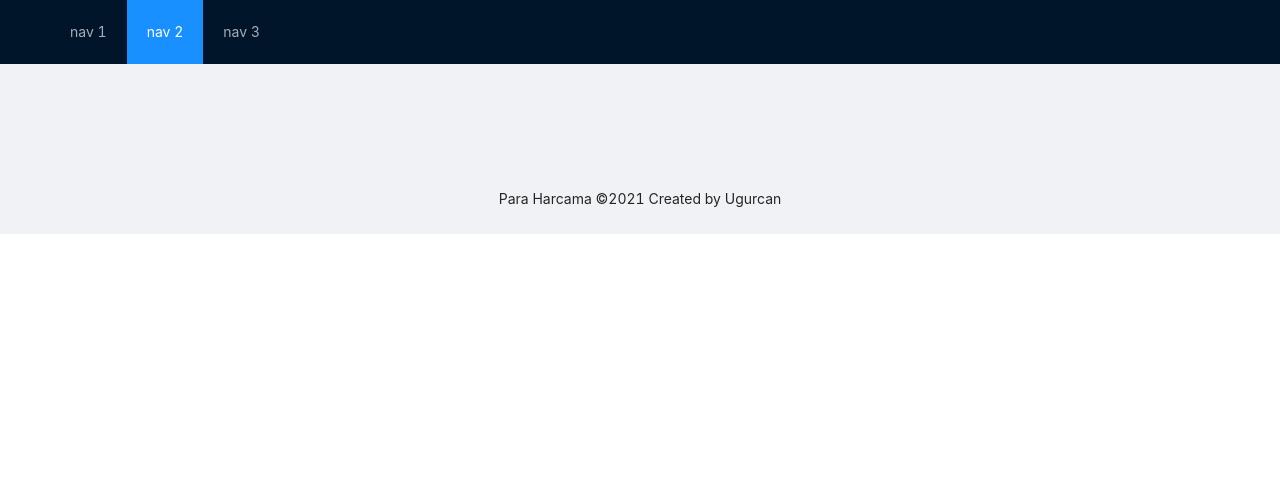
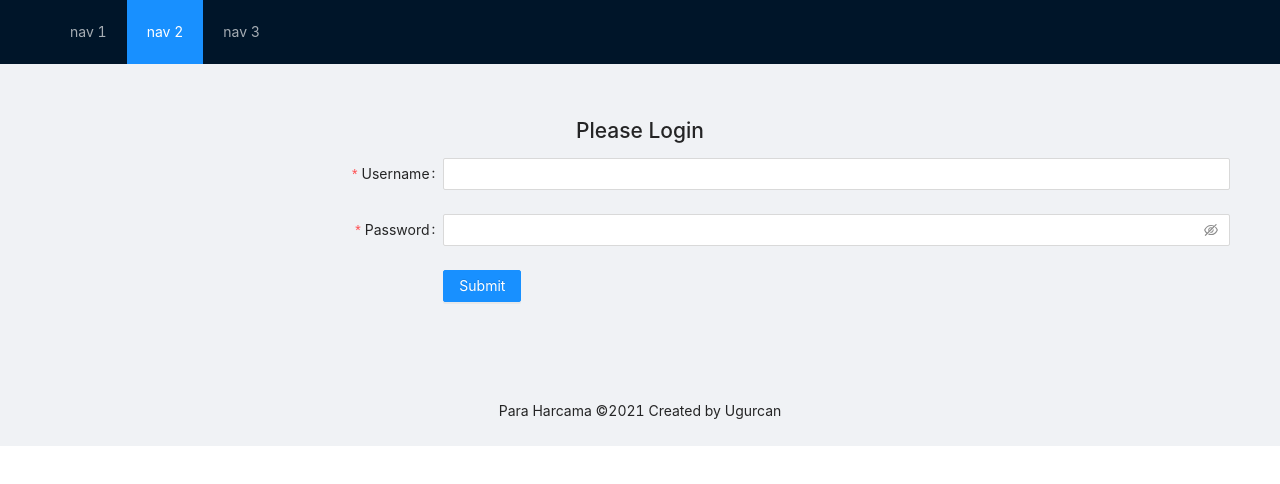
Before and after one commit to uct-trk/Para-Harcama-Redux, a React (Create React App) app: page /login in a window 1280 px wide. Shown: the top 484 px of the page. Built offline with nearby package versions, Linux system fonts and the light colour scheme.

Commit message:
login islemleri

```diff
--- a/package.json
+++ b/package.json
@@ -10,13 +10,13 @@
     "@types/node": "^12.20.37",
     "@types/react": "^17.0.34",
     "@types/react-dom": "^17.0.11",
-    "@types/react-router-dom": "^5.3.2",
+    "@types/react-router-dom": "^5.1.7",
     "antd": "^4.16.13",
     "axios": "^0.24.0",
     "react": "^17.0.2",
     "react-dom": "^17.0.2",
     "react-redux": "^7.2.6",
-    "react-router-dom": "^6.0.2",
+    "react-router-dom": "^5.2.0",
     "react-scripts": "4.0.3",
     "redux": "^4.1.2",
     "redux-thunk": "^2.4.0",
--- a/src/App.tsx
+++ b/src/App.tsx
@@ -1,7 +1,7 @@
-import React from 'react';
 import SignUp from './components/SignUp';
-import { Route, Routes } from "react-router-dom";
+import { Route } from "react-router-dom";
 import { Layout, Menu } from 'antd';
+import Login from './components/Login';
 
 function App() {
   const { Header, Content, Footer } = Layout;
@@ -18,9 +18,12 @@ function App() {
         </Header>
         <Content className="site-layout" style={{ padding: '50px', marginTop: 64 }}>
 
-          <Routes>
-            <Route element={<SignUp />} path="/register" />
-          </Routes>
+
+          <Route component={SignUp} path="/register" />
+
+
+          <Route component={Login} path="/login" />
+
         </Content>
         <Footer style={{ textAlign: 'center' }}>Para Harcama ©2021 Created by Ugurcan</Footer>
       </Layout>
--- /dev/null
+++ b/src/components/Login.tsx
@@ -0,0 +1,74 @@
+import { Form, Input, Button, Result } from 'antd';
+import { useLocation, useHistory } from 'react-router-dom';
+import api from '../utils/api';
+import showError from '../utils/showError';
+
+const Login = () => {
+  const history = useHistory();
+  const location = useLocation<{ newSignUp?: Boolean }>();
+
+  console.log({ location })
+
+  const onFinish = async (values: any) => {
+    console.log('Success:', values);
+    try {
+      await api.post("/users/login", values)
+      history.push("/")
+    }
+    catch (error) {
+      console.log({ error })
+    }
+  };
+
+  const onFinishFailed = (errorInfo: any) => {
+    console.log('Failed:', { errorInfo });
+    showError(errorInfo);
+  };
+
+  return (
+    <>
+      <Form
+        name="basic"
+        labelCol={{ span: 8 }}
+        wrapperCol={{ span: 16 }}
+        initialValues={{ remember: true }}
+        onFinish={onFinish}
+        onFinishFailed={onFinishFailed}
+        autoComplete="off"
+      >
+        <h2 style={{ textAlign: "center" }}>Please Login</h2>
+        {location.state?.newSignUp && (
+          <Result
+            status="success"
+            title="Successfully signed up"
+            subTitle="please login"
+
+          />
+        )}
+        <Form.Item
+          label="Username"
+          name="username"
+          rules={[{ required: true, message: 'Please input your username!' }]}
+        >
+          <Input />
+        </Form.Item>
+
+        <Form.Item
+          label="Password"
+          name="password"
+          rules={[{ required: true, message: 'Please input your password!' }]}
+        >
+          <Input.Password />
+        </Form.Item>
+
+        <Form.Item wrapperCol={{ offset: 8, span: 16 }}>
+          <Button type="primary" htmlType="submit">
+            Submit
+          </Button>
+        </Form.Item>
+      </Form>
+    </>
+  )
+}
+
+export default Login
--- a/src/components/SignUp.tsx
+++ b/src/components/SignUp.tsx
@@ -1,11 +1,12 @@
 /* eslint-disable no-template-curly-in-string */
-import { Form, Input, Button, message, Space } from 'antd';
-import { useNavigate } from 'react-router-dom';
+import { Form, Input, Button } from 'antd';
+import { useHistory } from 'react-router-dom';
 
 import api from '../utils/api';
+import showError from '../utils/showError';
 
 export const SignUp = () => {
-    const history = useNavigate();
+    const history = useHistory();
     const layout = {
         labelCol: { span: 8 },
         wrapperCol: { span: 16 },
@@ -22,14 +23,10 @@ export const SignUp = () => {
         },
     };
 
-    const showError = (errorMessage: string) => {
-        message.error(errorMessage);
-    };
-
     const onFinish = async (values: any) => {
         try {
             await api.post("/users/register", values);
-            history("/login");
+            history.push("/login", { newSignUp: true });
         } catch (error) {
             showError((error as any).response.data.errorMessage);
         }
--- /dev/null
+++ b/src/utils/showError.ts
@@ -0,0 +1,7 @@
+import { message } from "antd";
+
+const showError = (errorMessage: string) => {
+    message.error(errorMessage);
+};
+
+export default showError
```
Also changed, not shown: 1 other file (tests, documents, lock files or other folders).
